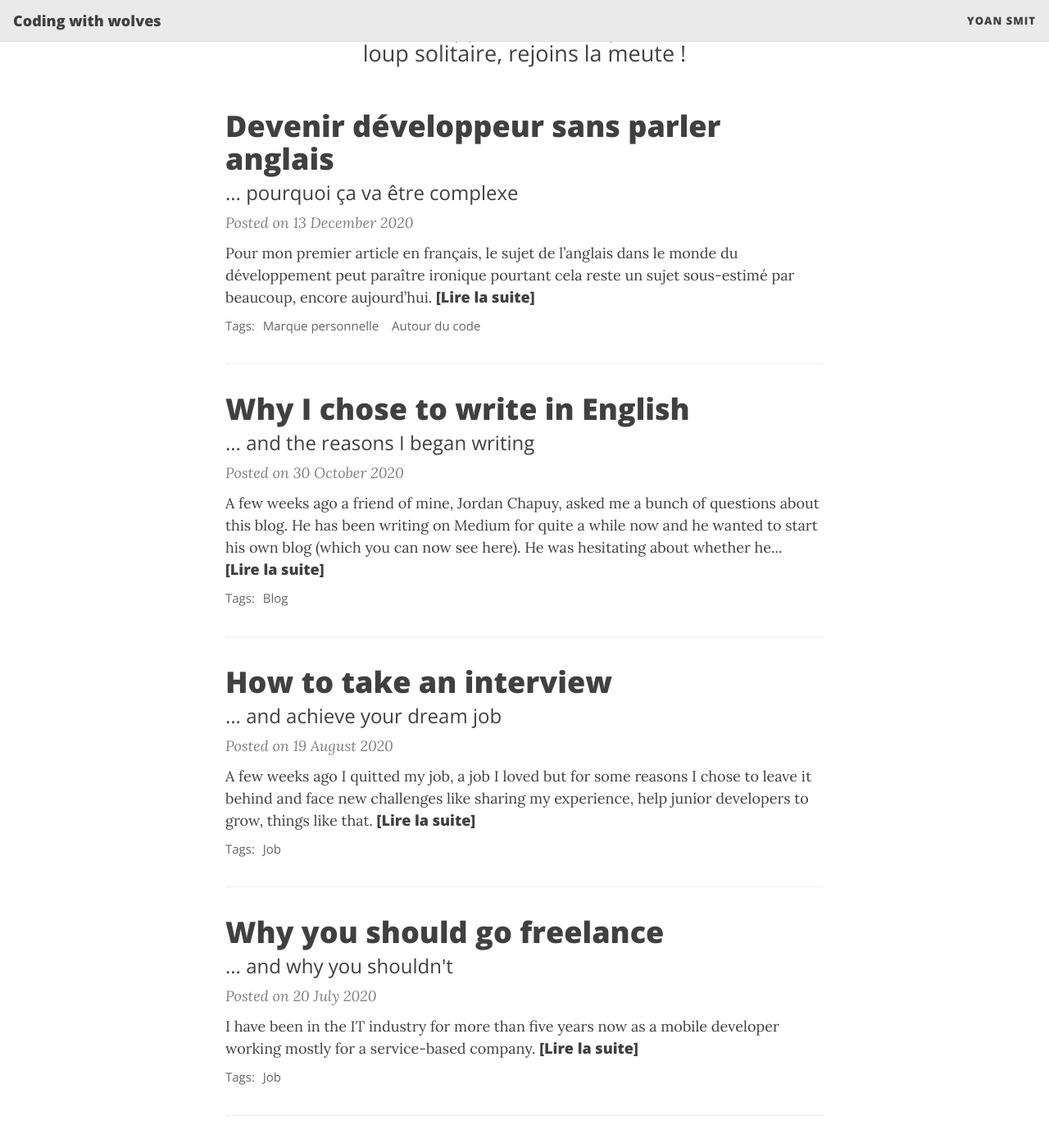
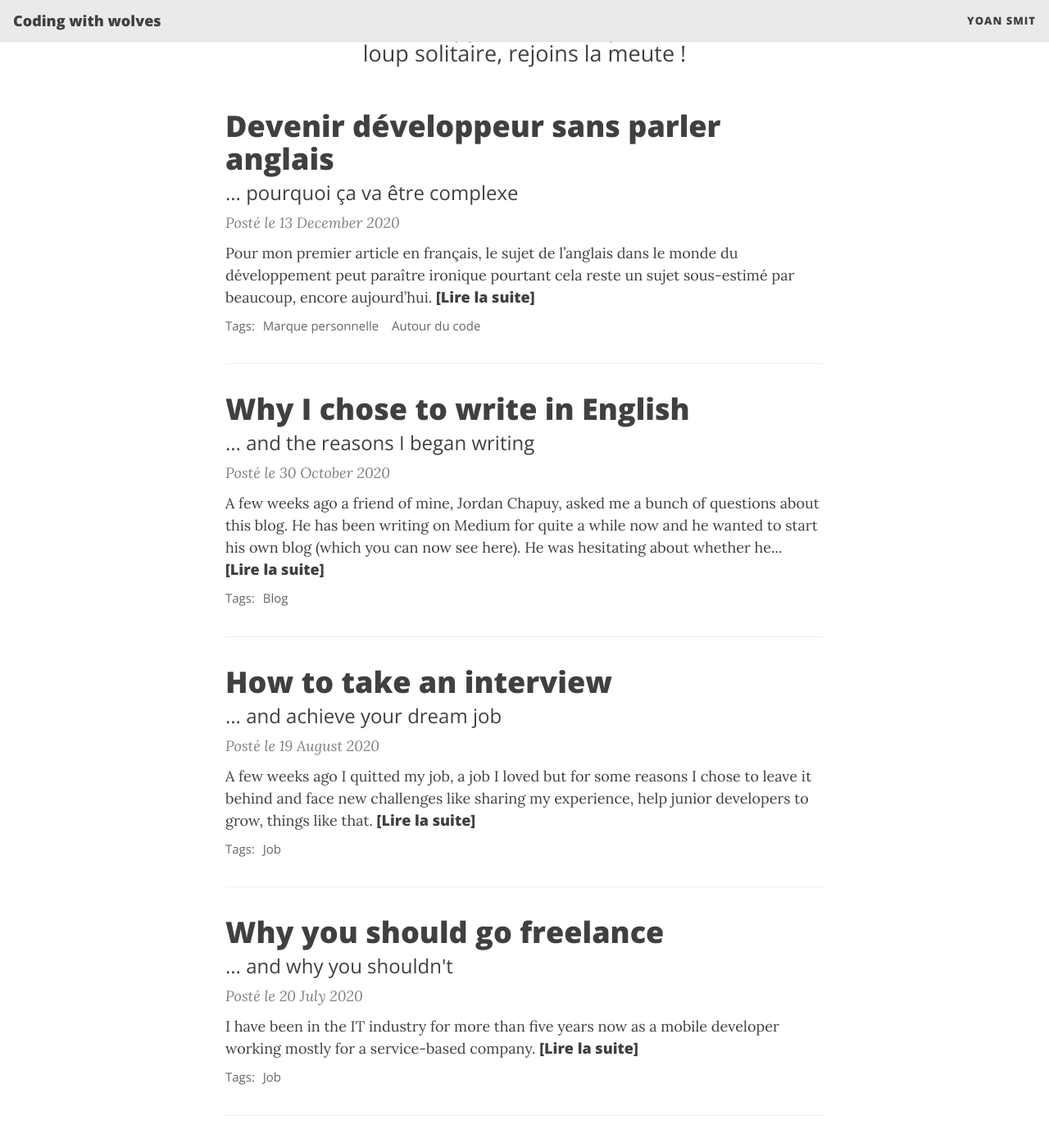
Before and after one commit to Naxyoh/naxyoh.github.io, a Jekyll site: the page built from index.html, in a window 1280 px wide and 1400 px high, scrolled down 322 px. Shown: the whole window at 82% size. Built offline with Jekyll 4.4.1, drawn with Linux system fonts in a browser that asks for light colours; nearby versions of some CDN libraries; the list of posts is cut into pages by our own code; some of the changed text lies outside the part shown.

Commit message:
Change date language

```diff
--- a/_config.yml
+++ b/_config.yml
@@ -4,6 +4,8 @@
 # the initial set up you won't need to come back to this file often.
 
 # --- Required options --- #
+
+lang: fr
 
 # Name of website
 title: Coding with wolves
--- a/_includes/header.html
+++ b/_includes/header.html
@@ -1,6 +1,4 @@
 <!-- TODO this file has become a mess, refactor it -->
-
-{% assign date_format = site.date_format | default: "%B %-d, %Y" %}
 
 {% if page.cover-img or page.title %}
 
@@ -38,11 +36,11 @@
           {% endif %}
 
           {% if include.type == "post" %}
-            <span class="post-meta">Posté le {{ page.date | date: date_format }}</span>
+            <span class="post-meta">Posté le {% include translated-date.html date=page.date lang="fr"%}</span>
             {% if page.last-updated %}
               <span class="post-meta">
                 <span class="d-none d-md-inline middot">&middot;</span>
-                Mis à jour le {{ page.last-updated | date: date_format }}
+                Mis à jour le {% include translated-date.html date=page.last-updated %}
               </span>
             {% endif %}
             {% if page.readtime %}
@@ -72,11 +70,11 @@
           {% endif %}
 
           {% if include.type == "post" %}
-            <span class="post-meta">Posté le {{ page.date | date: date_format }}</span>
+            <span class="post-meta">Posté le {% include translated-date.html date=page.date lang="fr"%}</span>
             {% if page.last-updated %}
               <span class="post-meta">
                 <span class="d-none d-md-inline middot">&middot;</span>
-                Mis à jour le {{ page.last-updated | date: date_format }}
+                Mis à jour le {% include translated-date.html date=page.last-updated %}
               </span>
             {% endif %}
             {% if page.readtime %}
--- a/_layouts/home.html
+++ b/_layouts/home.html
@@ -68,8 +68,7 @@
     </a>
 
     <p class="post-meta">
-      {% assign date_format = site.date_format | default: "%B %-d, %Y" %}
-      Posted on {{ post.date | date: date_format }}
+      Posté le {% include translated-date.html date=post.date lang="fr"%}
     </p>
 
     {% if thumbnail != "" %}
```
